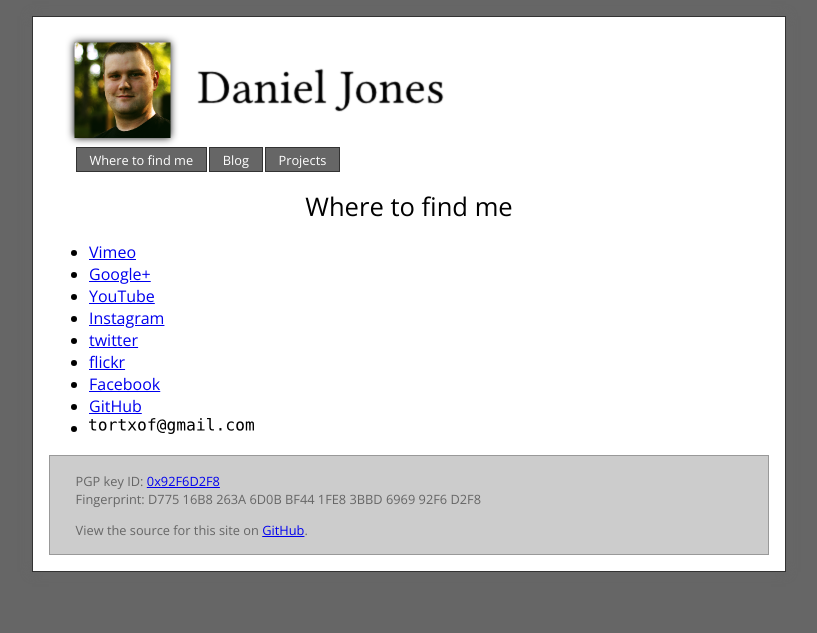
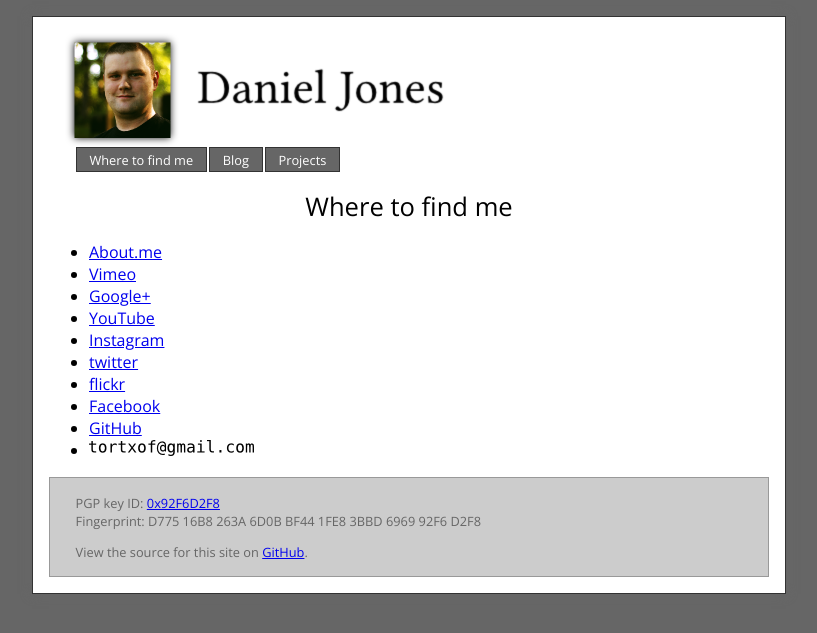
Before and after one commit to tortxof/djones.co-www, a Jekyll site: the page built from index.html, in a window 1280 px wide. Shown: the top 633 px of the page, without its empty margins (231-1048 px from the left). Built offline with Jekyll 4.4.1, drawn with Linux system fonts in a browser that asks for light colours.

Commit message:
Added about.me link.

```diff
--- a/index.html
+++ b/index.html
@@ -3,6 +3,7 @@ layout: default
 title: Where to find me
 ---
 <ul>
+<li><a href="http://about.me/tortxof/">About.me</a></li>
 <li><a href="http://www.vimeo.com/tortxof">Vimeo</a></li>
 <li><a href="https://plus.google.com/103425543349769567744/posts">Google+</a></li>
 <li><a href="http://www.youtube.com/user/tortxof">YouTube</a></li>
```
